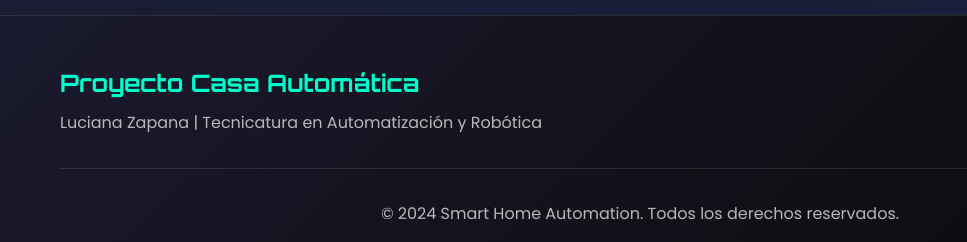
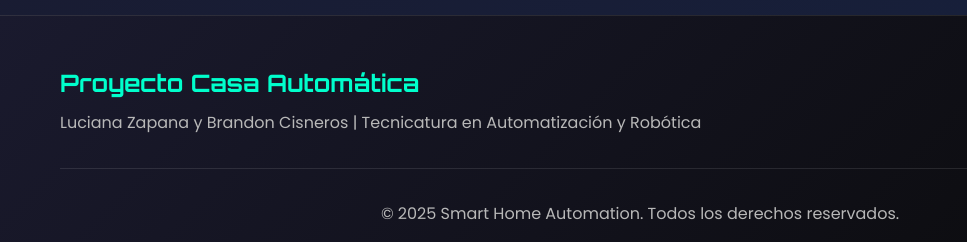
Before and after one commit to LucianaMZ/casa, a plain HTML site: page index.html in a window 1280 px wide. Shown: the part 2689-2931 px from the top of the page, 0-967 px from the left. Drawn offline with Linux system fonts and the light colour scheme; a script that the page names is missing.

Commit message:
Modify footer and ensure newline at EOF
Updated footer content and added a newline at the end of the file.

```diff
--- a/index.html
+++ b/index.html
@@ -209,7 +209,7 @@
             <div class="footer-content">
                 <div class="footer-text">
                     <h3>Proyecto Casa Automática</h3>
-                    <p>Luciana Zapana | Tecnicatura en Automatización y Robótica</p>
+                    <p>Luciana Zapana y Brandon Cisneros | Tecnicatura en Automatización y Robótica</p>
                 </div>
                 <div class="social-links">
                     <a href="#" class="social-link"><i class="fab fa-linkedin"></i></a>
@@ -219,11 +219,12 @@
                 </div>
             </div>
             <div class="footer-bottom">
-                <p>&copy; 2024 Smart Home Automation. Todos los derechos reservados.</p>
+                <p>&copy; 2025 Smart Home Automation. Todos los derechos reservados.</p>
             </div>
         </div>
     </footer>
 
     <script src="casita.js"></script>
 </body>
+
 </html>
```
